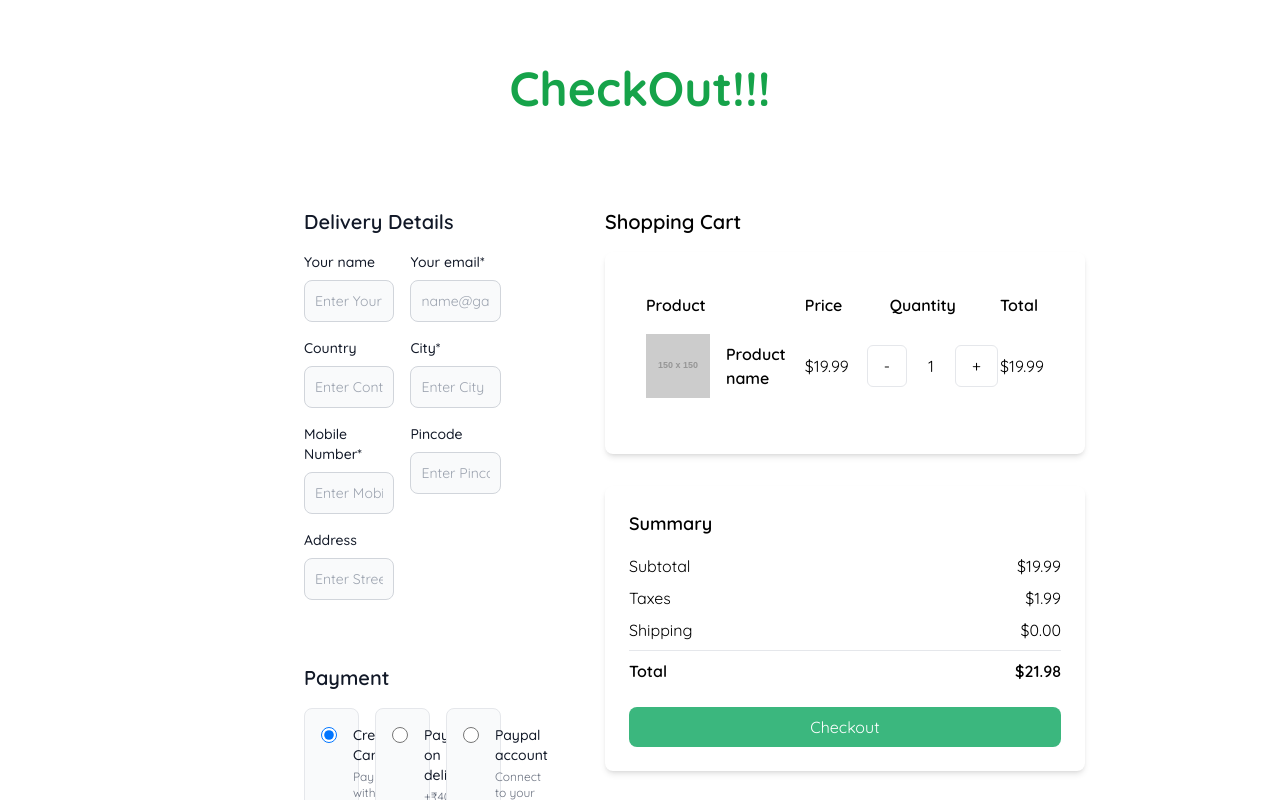
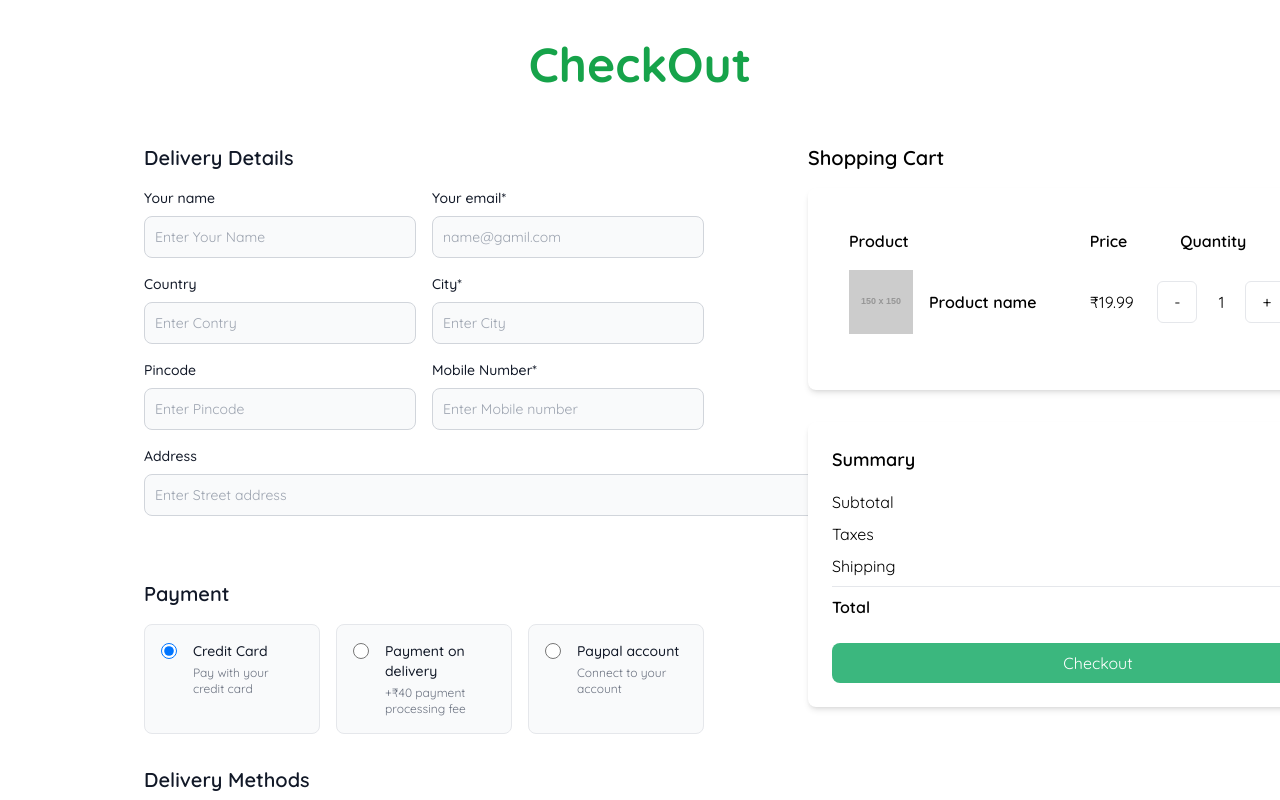
Before and after one commit to lekhanamaridi/ecommerce, a React (Create React App) app: page /checkout in a window 1280 px wide. Shown: the top 800 px of the page. Built offline with nearby package versions, Linux system fonts and the light colour scheme.

Commit message:
checkout design changes

```diff
--- a/src/Components/Checkout/Checkout.jsx
+++ b/src/Components/Checkout/Checkout.jsx
@@ -1,12 +1,11 @@
 function Checkout() {
   return (
-    <div>
-      <h1 class="text-5xl font-bold mt-16 text-green-600 text-center">CheckOut!!!</h1>
-      <section class="bg-white py-8 antialiased dark:bg-gray-900 md:py-16 pl-72">
+    <div className="overflow-hidden">
+      <h1 class="text-5xl font-bold mt-10 text-green-600 text-center">CheckOut</h1>
+      <section class="bg-white mt-[-40px] py-8 antialiased w-full md:py-16 pl-32">
         <form action="#" class="mx-auto max-w-screen-2xl px-4 2xl:px-0 ">
-
           <div class="mt-6 sm:mt-8 lg:flex lg:items-start lg:gap-12 xl:gap-16">
-            <div class="min-w-0 flex-auto space-y-8">
+            <div class="min-w-[50%] flex-auto space-y-8">
               <div class="space-y-4">
                 <h2 class="text-xl font-semibold text-gray-900 dark:text-white">
                   Delivery Details
@@ -14,28 +13,17 @@ function Checkout() {
 
                 <div class="grid grid-cols-1 gap-4 sm:grid-cols-2">
                   <div>
-                    <label
-                      for="your_name"
-                      class="mb-2 block text-sm font-medium text-gray-900 dark:text-white"
-                    >
-                      {" "}
-                      Your name{" "}
-                    </label>
+                    <label for="your_name" class="mb-2 block text-sm font-medium text-gray-900 dark:text-white"> Your name </label>
                     <input
-                      type="text"
-                      id="your_name"
+                      type="text" id="your_name"
                       class="block w-full rounded-lg border border-gray-300 bg-gray-50 p-2.5 text-sm text-gray-900 focus:border-primary-500 focus:ring-primary-500 dark:border-gray-600 dark:bg-gray-700 dark:text-white dark:placeholder:text-gray-400 dark:focus:border-primary-500 dark:focus:ring-primary-500"
-                      placeholder="Enter Your Name"
-                      required
-                    />
+                      placeholder="Enter Your Name"  required />
                   </div>
 
                   <div>
                     <label
-                      for="your_email"
-                      class="mb-2 block text-sm font-medium text-gray-900 dark:text-white">
-                         Your email*
-                    </label>
+                      for="your_email" class="mb-2 block text-sm font-medium text-gray-900 dark:text-white">
+                      Your email* </label>
                     <input
                       type="email"
                       id="your_email"
@@ -68,7 +56,6 @@ function Checkout() {
                         for="select-city-input-3"
                         class="block text-sm font-medium text-gray-900 dark:text-white"
                       >
-
                         City*
                       </label>
                     </div>
@@ -82,31 +69,13 @@ function Checkout() {
 
                   <div>
                     <label
-                      for="phone-input-3"
-                      class="mb-2 block text-sm font-medium text-gray-900 dark:text-white"
-                    >
-                      Mobile Number*
+                      for="pincode" class="mb-2 block text-sm font-medium text-gray-900 dark:text-white"
+                    >  Pincode
                     </label>
+
                     <input
                       type="text"
-                      id="your_name"
-                      class="block w-full rounded-lg border border-gray-300 bg-gray-50 p-2.5 text-sm text-gray-900 focus:border-primary-500 focus:ring-primary-500 dark:border-gray-600 dark:bg-gray-700 dark:text-white dark:placeholder:text-gray-400 dark:focus:border-primary-500 dark:focus:ring-primary-500"
-                      placeholder="Enter Mobile number"
-                      required
-                    />
-                  </div>
-
-
-                  <div>
-                    <label
-                      for="company_name"
-                      class="mb-2 block text-sm font-medium text-gray-900 dark:text-white"
-                    >
-                      Pincode
-                    </label>
-                    <input
-                      type="text"
-                      id="company_name"
+                      id="pincode"
                       class="block w-full rounded-lg border border-gray-300 bg-gray-50 p-2.5 text-sm text-gray-900 focus:border-primary-500 focus:ring-primary-500 dark:border-gray-600 dark:bg-gray-700 dark:text-white dark:placeholder:text-gray-400 dark:focus:border-primary-500 dark:focus:ring-primary-500"
                       placeholder="Enter Pincode"
                       required
@@ -114,17 +83,28 @@ function Checkout() {
                   </div>
 
                   <div>
+                    <label for="phone-input-3"
+                      class="mb-2 block text-sm font-medium text-gray-900 dark:text-white" >
+                      Mobile Number*
+                    </label>
+                    <input
+                      type="text"
+                      id="your_name"
+                      class="block w-full rounded-lg border border-gray-300 bg-gray-50 p-2.5 text-sm text-gray-900 focus:border-primary-500 focus:ring-primary-500 dark:border-gray-600 dark:bg-gray-700 dark:text-white dark:placeholder:text-gray-400 dark:focus:border-primary-500 dark:focus:ring-primary-500"
+                      placeholder="Enter Mobile number" required
+                    />
+                  </div>
+
+                  <div>
                     <label
                       for="vat_number"
-                      class="mb-2 block text-sm font-medium text-gray-900 dark:text-white"
-                    >
-                      {" "}
+                      class="mb-2 block text-sm font-medium text-gray-900 dark:text-white" >
                       Address
                     </label>
                     <input
                       type="text"
                       id="vat_number"
-                      class="block w-full rounded-lg border border-gray-300 bg-gray-50 p-2.5 text-sm text-gray-900 focus:border-primary-500 focus:ring-primary-500 dark:border-gray-600 dark:bg-gray-700 dark:text-white dark:placeholder:text-gray-400 dark:focus:border-primary-500 dark:focus:ring-primary-500"
+                      class="block w-[770px] rounded-lg border border-gray-300 bg-gray-50 p-2.5 text-sm text-gray-900 focus:border-primary-500 focus:ring-primary-500"
                       placeholder="Enter Street address"
                       required
                     />
@@ -157,8 +137,7 @@ function Checkout() {
                           for="credit-card"
                           class="font-medium leading-none text-gray-900 dark:text-white"
                         >
-                          {" "}
-                          Credit Card{" "}
+                          Credit Card
                         </label>
                         <p
                           id="credit-card-text"
@@ -260,8 +239,8 @@ function Checkout() {
                           for="dhl"
                           class="font-medium leading-none text-gray-900 dark:text-white"
                         >
-                          {" "}
-                          &#8377;15 - DHL Fast Delivery{" "}
+
+                          &#8377;15 - DHL Fast Delivery
                         </label>
                         <p
                           id="dhl-text"
@@ -362,16 +341,14 @@ function Checkout() {
               </div>
             </div>
 
-
-
-
+            {/* Summery */}
             <div class="flex flex-wrap">
               <div class="container mx-auto px-4 pl-10">
                 <h1 class="text-xl font-semibold mb-4">Shopping Cart</h1>
                 <div class="flex flex-wrap md:flex-row gap-4">
                   <div>
                     <div class="bg-white rounded-lg shadow-md p-10 mb-4 ">
-                      <table class="w-[400px]">
+                      <table class="w-[500px]">
                         <thead>
                           <tr>
                             <th class="text-left font-semibold ">Product</th>
@@ -381,14 +358,15 @@ function Checkout() {
                           </tr>
                         </thead>
                         <tbody>
-                          <tr class="w-[400px]">
+                          <tr class="w-[500px]">
                             <td class="py-4">
                               <div class="flex items-center">
-                                <img class="h-16 w-16 mr-4" src="https://via.placeholder.com/150" alt="Product image"></img>
+                                <img class="h-16 w-16 mr-4" src="https://via.placeholder.com/150"
+                                alt="Product "></img>
                                 <span class="font-semibold">Product name</span>
                               </div>
                             </td>
-                            <td class="py-4 pl-10">$19.99</td>
+                            <td class="py-4 pl-10">&#8377;19.99</td>
                               <td class="py-4">
                                 <div class="flex items-center pl-4">
                                   <button class="border rounded-md py-2 px-4 mr-2">-</button>
@@ -396,32 +374,32 @@ function Checkout() {
                                   <button class="border rounded-md py-2 px-4 ml-2">+</button>
                                 </div>
                               </td>
-                              <td class="py-4 pl-">$19.99</td>
-                          </tr>
+                              <td class="py-4 mx-4">&#8377;19.99</td>
+                            </tr>
                             {/* <!-- More product rows --> */}
                         </tbody>
                       </table>
                     </div>
                   </div>
                   <div class=" md:w-3/4 ">
-                    <div class="bg-white rounded-lg shadow-md p-6 w-[480px]">
+                    <div class="bg-white rounded-lg shadow-md p-6 w-[580px]">
                       <h2 class="text-lg font-semibold mb-4">Summary</h2>
                       <div class="flex justify-between mb-2">
                         <span>Subtotal</span>
-                        <span>$19.99</span>
+                        <span>&#8377;19.99</span>
                       </div>
                       <div class="flex justify-between mb-2">
                         <span>Taxes</span>
-                        <span>$1.99</span>
+                        <span>&#8377;1.99</span>
                       </div>
                       <div class="flex justify-between mb-2">
                         <span>Shipping</span>
-                        <span>$0.00</span>
+                        <span>&#8377;0.00</span>
                       </div>
                       <hr class="my-2"></hr>
                       <div class="flex justify-between mb-2">
                         <span class="font-semibold">Total</span>
-                        <span class="font-semibold">$21.98</span>
+                        <span class="font-semibold">&#8377;21.98</span>
                       </div>
                       <button class="bg-green text-white py-2 px-4 rounded-lg mt-4 w-full">Checkout</button>
                     </div>
@@ -432,8 +410,7 @@ function Checkout() {
               <div class="space-y-3">
                 <button
                   type="submit"
-                  class="flex w-full items-center justify-center rounded-lg bg-primary-700 px-5 py-2.5 text-sm font-medium text-white hover:bg-primary-800 focus:outline-none focus:ring-4  focus:ring-primary-300 dark:bg-primary-600 dark:hover:bg-primary-700 dark:focus:ring-primary-800"
-                >
+                  class="flex w-full items-center justify-center rounded-lg bg-primary-700 px-5 py-2.5 text-sm font-medium text-white hover:bg-primary-800 focus:outline-none focus:ring-4  focus:ring-primary-300 dark:bg-primary-600 dark:hover:bg-primary-700 dark:focus:ring-primary-800">
                   Proceed to Payment
                 </button>
 
--- a/src/Components/Home/Topproducts.jsx
+++ b/src/Components/Home/Topproducts.jsx
@@ -24,7 +24,7 @@ function Topproducts() {
 
 
     return(
-        <div>
+        <div className="mt-14">
             <h1 class="text-3xl font-bold text-gray-900 m-4 ml-24">Top Products</h1>
             <div class="container mx-auto flex flex-wrap min-w-full justify-center ">
             {
```
